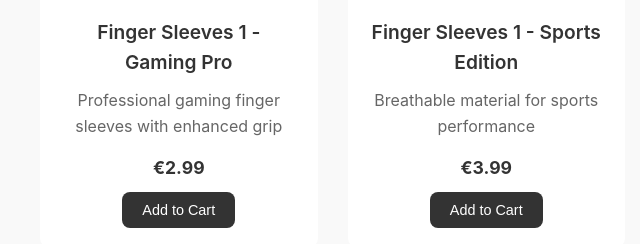
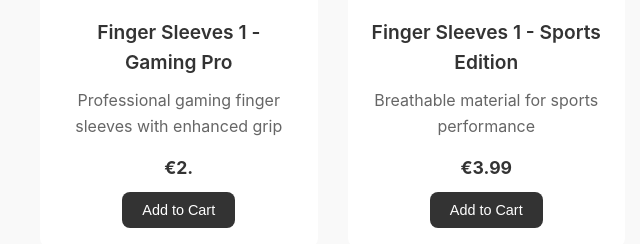
Before and after one commit to tomgnielka-hue/finger-sleeve-shop, a plain HTML site: page index.html in a window 1280 px wide. Shown: the part 2141-2385 px from the top of the page, 0-640 px from the left. Drawn offline with Linux system fonts and the light colour scheme.

Commit message:
index.html

```diff
--- a/index.html
+++ b/index.html
@@ -887,7 +887,7 @@
                     <div class="product-info">
                         <h3>Finger Sleeves 1 - Gaming Pro</h3>
                         <p>Professional gaming finger sleeves with enhanced grip</p>
-                        <div class="product-price">€2.99</div>
+                        <div class="product-price">€2.</div>
                         <button class="add-to-cart" onclick="addToCart(1)">Add to Cart</button>
                     </div>
                 </div>
```
